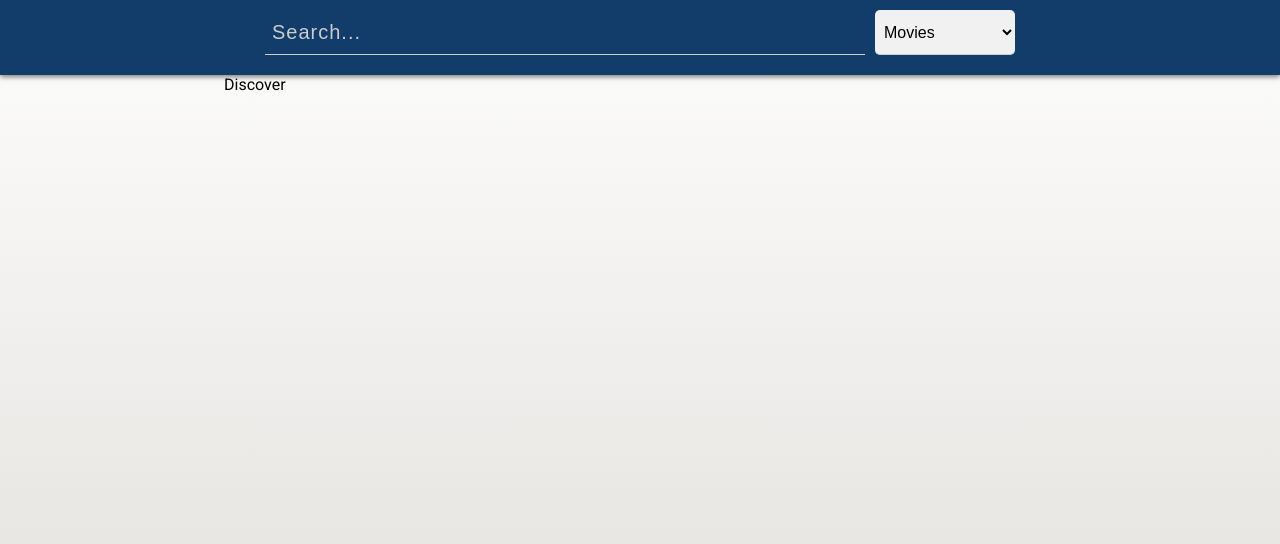
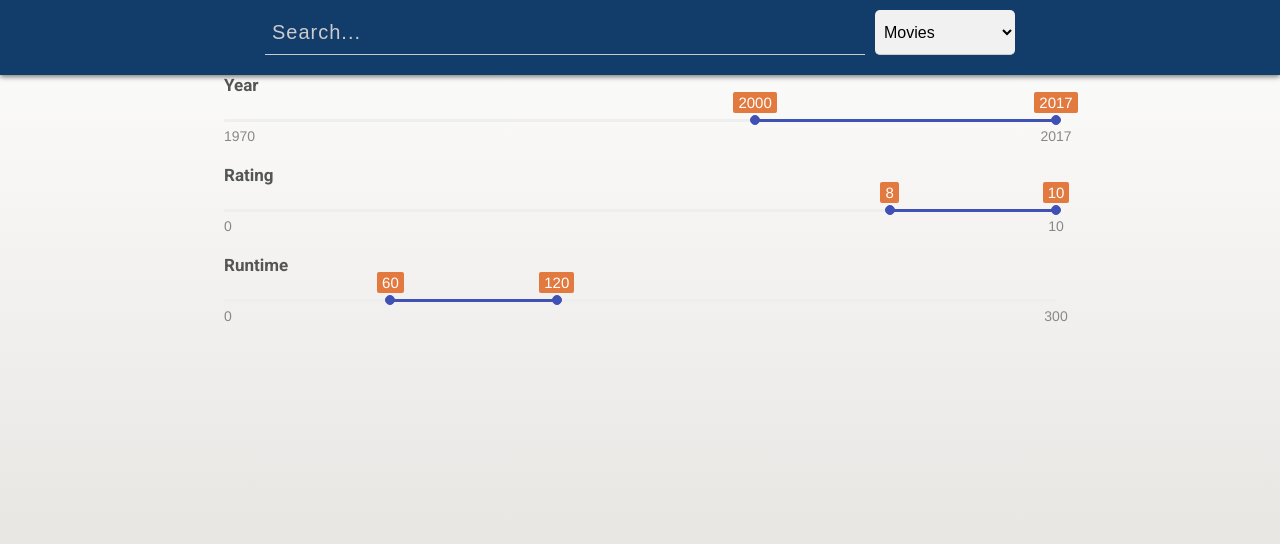
Before and after one commit to Cujner94/movie-browser, a React app: page /discover in a window 1280 px wide. Shown: the part 40-584 px from the top of the page. Built offline with nearby package versions, Linux system fonts and the light colour scheme.

Commit message:
Added Sliders

```diff
--- a/package.json
+++ b/package.json
@@ -21,8 +21,10 @@
     "react-router-dom": "^4.3.1"
   },
   "devDependencies": {
+    "@babel/plugin-proposal-object-rest-spread": "^7.0.0",
     "babel-core": "^6.26.3",
     "babel-loader": "^7.1.4",
+    "babel-plugin-transform-es2015-spread": "^6.22.0",
     "babel-preset-env": "^1.7.0",
     "babel-preset-react": "^6.24.1",
     "css-loader": "^1.0.0",
--- a/src/components/discover.js
+++ b/src/components/discover.js
@@ -1,13 +1,95 @@
 import React, {Component} from 'react';
+import InputRange from "react-input-range";
+
+import 'react-input-range/lib/css/index.css';
 
 class Discover extends Component{
+	state = {
+		genre: "comedy",
+		year: {
+			label: "year",
+			min: 1970,
+			max: 2017,
+			step: 1,
+			value: { min: 2000, max: 2017 }
+		},
+		rating: {
+			label: "rating",
+			min: 0,
+			max: 10,
+			step: 1,
+			value: { min: 8, max: 10 }
+		},
+		runtime: {
+			label: "runtime",
+			min: 0,
+			max: 300,
+			step: 15,
+			value: { min: 60, max: 120 }
+		}
+	}
+
+	onChange = data => {
+		this.setState({
+			[data.type]: {
+				label: data.type,
+				min: data.min,
+				max: data.max,
+				step: data.step,
+				value: data.value
+			}
+		});
+	};
+
 	render(){
 		return(
 			<div>
-				Discover
+				<Slider data={this.state.year} onChange={this.onChange} />
+        <Slider data={this.state.rating} onChange={this.onChange} />
+        <Slider data={this.state.runtime} onChange={this.onChange} />
 			</div>
 		)
 	}
 }
 
+class Slider extends Component {
+
+  onChange = range => {
+    this.props.onChange({
+			type: this.props.data.label,
+			min: this.props.data.min,
+			max: this.props.data.max,
+			step: this.props.data.step,
+      value: range
+    });
+  }
+
+  render() {
+    const { min, max, step, value, label } = this.props.data;
+    return (
+      <div className="slider">
+        <label>{label.charAt(0).toUpperCase() + label.slice(1)}</label>
+        <InputRange
+          minValue={min}
+          maxValue={max}
+          step={step}
+          onChange={this.onChange}
+          value={value}
+        />
+      </div>
+    )
+  }
+}
+
+class Genres extends Component{
+	render(){
+		return(
+			<div>
+				Genres
+			</div>
+		)
+	}
+}
+
+
 export default Discover;
--- a/src/style/main.css
+++ b/src/style/main.css
@@ -614,3 +614,51 @@ select{
 	opacity: 1;
 	transform: translate3d(0,0,0);
 }
+
+/* SLIDER */
+.slider {
+  margin-bottom: 40px;
+}
+
+.slider label {
+  color: #555;
+  margin-bottom: 20px;
+	display: block;
+	font-size: 1.7rem;
+	font-weight: 700;
+}
+
+.input-range__slider {
+	background: #e27a3f;
+  border: none;
+}
+
+.input-range__track {
+  background: #ddd;
+}
+
+.input-range__track--active {
+  background: #e27a3f;
+}
+
+.input-range__label--value .input-range__label-container {
+  background: #e27a3f;
+  color: white;
+  padding: 2px 5px;
+	border-radius: 2px;
+	font-size: 1.5rem;
+	bottom: 10px;
+}
+
+.input-range__label--min .input-range__label-container,
+.input-range__label--max .input-range__label-container
+ {
+  color: #888;
+	left: 0;
+	top: 5px;
+	font-size: 1.4rem;
+}
+
+.input-range__label--max .input-range__label-container {
+  left: 25%;
+}
```
Also changed, not shown: 1 other file.
